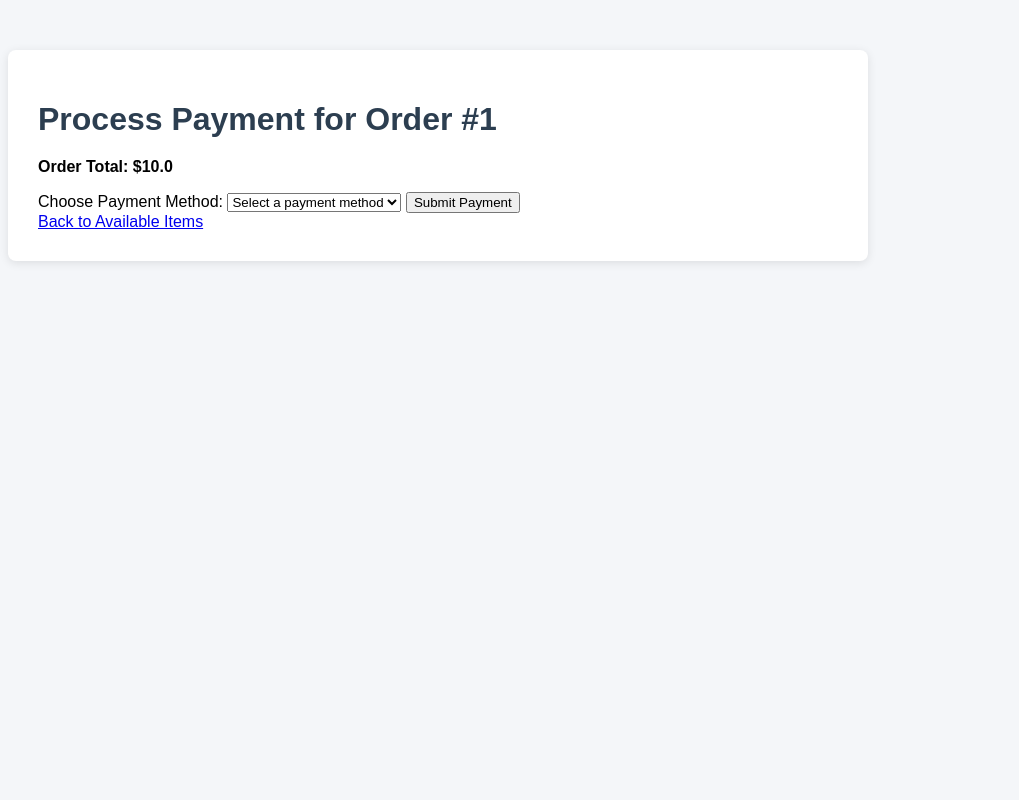
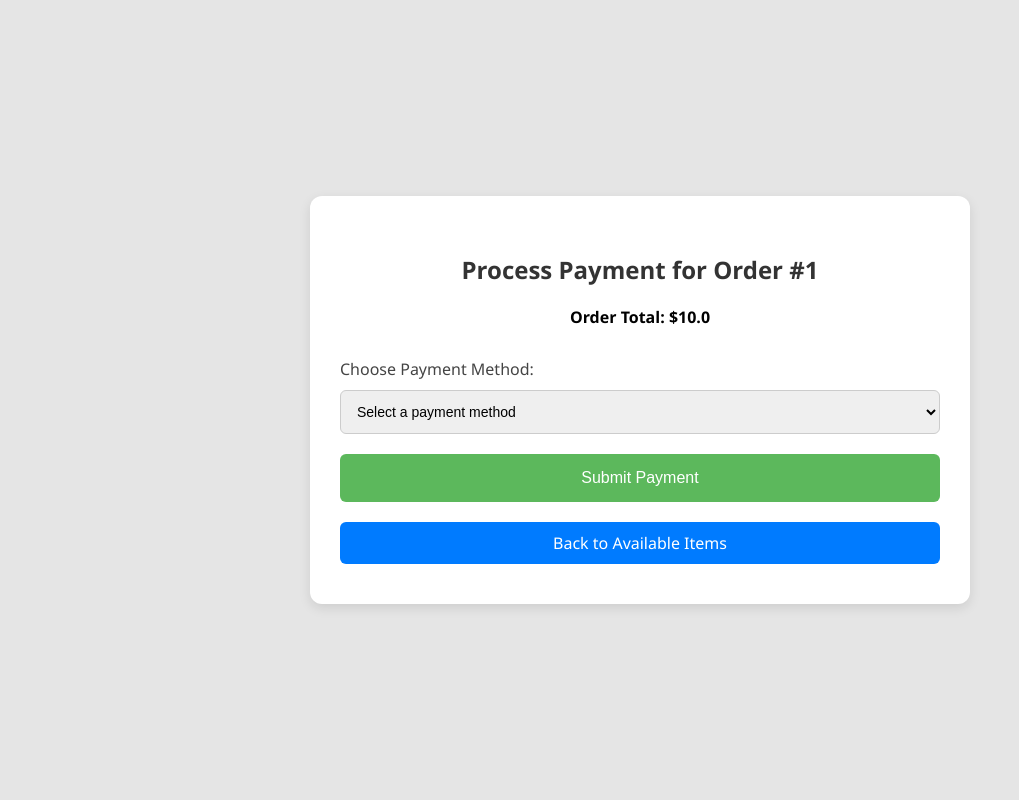
Before and after one commit to Yu-Nie-1159131/FreshHarvestVeggies, a Flask app: page /process_payment/1 in a window 1280 px wide. Shown: the whole page, without its empty margins (0-1019 px from the left). Run offline with Flask 3, Linux system fonts and the light colour scheme; the visitor is signed in with stand-in values (Sample User, id 1); tables that the repository leaves empty hold one stand-in row (values such as "Sample post"); parts of the project's set-up code (start-up, migrations or seed data) failed here and were passed over.

Commit message:
update fix bugs

```diff
--- a/app/routes/customer_routes.py
+++ b/app/routes/customer_routes.py
@@ -130,8 +130,9 @@ def place_order():
         discount_rate = 1.0  # Default rate
 
         # Check customer type and process order restrictions
-        if isinstance(customer, CorporateCustomer):
-            if customer.min_balance < customer.max_credit:
+        co_Customer = db.session.query(CorporateCustomer).filter(CorporateCustomer.id == customer_id).first()
+        if co_Customer is not None:
+            if co_Customer.min_balance < co_Customer.max_credit:
                 flash('Your balance is lower than the allowed credit limit. Cannot place an order.', 'error')
                 return redirect(url_for('customer_bp.available_items'))
             discount_rate = 0.9  # 10% discount for corporate customers
@@ -213,18 +214,21 @@ def place_order():
 
 @customer_bp.route('/process_payment/<int:order_id>', methods=['GET', 'POST'])
 def process_payment(order_id):
+    # Check if the customer is logged in
     if 'customer_id' not in session:
         return redirect('/login')
 
-    # Get the current order
+    # Retrieve the current order by order ID
     order = Order.query.get(order_id)
     if not order:
         return "Order not found", 404
 
+    # If the order is not found, redirect to available items
     if not order:
         flash('Order not found.', 'error')
         return redirect(url_for('customer_bp.available_items'))
 
+    # Handle the POST request when the form is submitted
     if request.method == 'POST':
         payment_method = request.form.get('payment_method')
 
@@ -232,6 +236,7 @@ def process_payment(order_id):
             payment = None
             total_amount = order.total_amount
 
+            # Handle credit card payment
             if payment_method == 'Credit Card':
                 payment = CreditCardPayment(
                     payment_date=datetime.now(),
@@ -240,6 +245,7 @@ def process_payment(order_id):
                     payment_type=payment_method,
                     card_expiry_date=request.form.get('expiry_date')
                 )
+            # Handle debit card payment
             elif payment_method == 'Debit Card':
                 payment = DebitCardPayment(
                     payment_date=datetime.now(),
@@ -248,21 +254,32 @@ def process_payment(order_id):
                     payment_type=payment_method,
                     bank_name=request.form.get('bank_name')
                 )
+            # Handle account payment
             elif payment_method == 'Account Payment':
                 customer = Customer.query.get(order.customer_id)
-                if customer.balance >= total_amount:
-                    customer.balance -= total_amount  # Deduct from account balance
-                    db.session.commit()  # Update balance
+                co_Customer = db.session.query(CorporateCustomer).filter(CorporateCustomer.id == order.customer_id).first()
+                if co_Customer is not None:  # Check if customer is a CorporateCustomer
+                    if co_Customer.min_balance  >=  co_Customer.max_credit:  # Check if balance is enough for CorporateCustomer
+                        co_Customer.min_balance -= total_amount  # Deduct from min_balance
+                    else:
+                        flash('Insufficient balance for Account Payment.', 'error')
+                        return redirect(url_for('customer_bp.process_payment', order_id=order_id))
                 else:
-                    flash('Insufficient balance for Account Payment.', 'error')
-                    return redirect(url_for('customer_bp.process_payment'))
+                    if customer.balance < -100:  # For regular customers, check if balance is below -100
+                        customer.balance -= total_amount  # Deduct from balance
+                        db.session.commit()  # Update balance in the database
+                    else:
+                        flash('Insufficient balance for Account Payment.', 'error')
+                        return redirect(url_for('customer_bp.process_payment', order_id=order_id))
             else:
                 flash('Invalid payment method.', 'error')
-                return redirect(url_for('customer_bp.process_payment'))
+                return redirect(url_for('customer_bp.process_payment', order_id=order_id))
 
+            # Add the payment record to the session
             if payment:
                 db.session.add(payment)
 
+            # Mark the order as completed
             order.status = 'Completed'
             db.session.commit()
 
@@ -272,9 +289,11 @@ def process_payment(order_id):
         except SQLAlchemyError as e:
             db.session.rollback()
             flash('Payment failed. Details: ' + str(e), 'error')
-            return redirect(url_for('customer_bp.process_payment'))
+            return redirect(url_for('customer_bp.process_payment', order_id=order_id))
 
+    # Render the payment page
     return render_template('customer_process_payment.html', order=order)
+
 
 
 
--- a/app/templates/customer_current_order.html
+++ b/app/templates/customer_current_order.html
@@ -131,7 +131,7 @@
         </form>
 
         <!-- Payment Button -->
-        <form method="POST" action="/processpayment">
+        <form method="GET" action="/process_payment/{{ order.id }}">
             <button type="submit" class="payment-button">Proceed to Payment</button>
         </form>
 
--- a/app/templates/customer_process_payment.html
+++ b/app/templates/customer_process_payment.html
@@ -5,77 +5,111 @@
     <meta name="viewport" content="width=device-width, initial-scale=1.0">
     <title>Process Payment</title>
     <style>
+        /* General body styling */
         body {
-            background-color: #f4f6f9;
-            font-family: Arial, sans-serif;
+            background-color: #e5e5e5;
+            font-family: 'Segoe UI', Tahoma, Geneva, Verdana, sans-serif;
+            margin: 0;
+            padding: 0;
+            display: flex;
+            justify-content: center;
+            align-items: center;
+            height: 100vh;
         }
+
+        /* Main container styling */
         .container {
-            margin-top: 50px;
-            max-width: 800px;
-            background-color: #ffffff;
-            padding: 30px;
-            border-radius: 8px;
-            box-shadow: 0 2px 10px rgba(0, 0, 0, 0.1);
+            background-color: #fff;
+            width: 90%;
+            max-width: 600px;
+            border-radius: 12px;
+            box-shadow: 0 4px 12px rgba(0, 0, 0, 0.1);
+            padding: 40px 30px;
         }
-        h1, h2 {
+
+        h1 {
+            color: #333;
+            font-size: 24px;
             margin-bottom: 20px;
-            font-weight: bold;
-            color: #2c3e50;
+            text-align: center;
+            font-weight: 600;
         }
-        .message {
+
+        .order-summary {
+            text-align: center;
+            margin-bottom: 30px;
+        }
+
+        /* Payment method dropdown */
+        label {
             font-size: 16px;
-            color: red;
+            color: #444;
+            margin-bottom: 10px;
+            display: block;
+        }
+
+        select, input[type="text"], input[type="date"] {
+            width: 100%;
+            padding: 12px;
             margin-bottom: 20px;
-            display: none; /* Initially hidden */
+            border: 1px solid #ccc;
+            border-radius: 6px;
+            font-size: 14px;
         }
-        .form-control {
-            margin-bottom: 15px;
+
+        /* Button styling */
+        button {
+            width: 100%;
+            background-color: #5cb85c;
+            color: white;
+            padding: 15px;
+            font-size: 16px;
+            border: none;
+            border-radius: 6px;
+            cursor: pointer;
+            transition: background-color 0.3s ease;
         }
-        ul {
-            list-style: none;
-            padding-left: 0;
+
+        button:hover {
+            background-color: #4cae4c;
         }
-        li {
-            margin-bottom: 20px;
+
+        /* Back link styling */
+        a.btn-back {
+            display: block;
+            margin-top: 20px;
+            text-align: center;
+            padding: 10px 0;
+            background-color: #007bff;
+            color: white;
+            text-decoration: none;
+            border-radius: 6px;
         }
-        .btn-primary {
-            margin-top: 20px;
-            width: 100%;
+
+        a.btn-back:hover {
+            background-color: #0056b3;
         }
-        #credit_card_details, #debit_card_details {
+
+        /* Payment details visibility */
+        .payment-details {
             display: none;
         }
-        .btn-back {
-            margin-top: 20px;
-            display: block;
+
+        /* Media queries for mobile responsiveness */
+        @media (max-width: 768px) {
+            .container {
                 width: 100%;
-            text-align: center;
-            background-color: #6c757d;
-            color: white;
-            text-decoration: none;
-            padding: 10px;
-            border-radius: 5px;
-        }
-        .flashed-messages {
-            list-style-type: none;
-            padding: 0;
+                padding: 20px;
             }
 
-        .flashed-messages li {
-            margin: 10px 0;
-            padding: 10px;
-            border-radius: 5px;
-            color: white;
+            h1 {
+                font-size: 20px;
             }
 
-        .success {
-            background-color: green;
+            select, input, button {
+                font-size: 14px;
             }
-
-        .error {
-            background-color: red;
         }
-
     </style>
 </head>
 <body>
@@ -88,7 +122,7 @@
         </div>
 
         <!-- Payment Form -->
-        <form method="POST" action="{{ url_for('customer_bp.process_payment') }}">
+        <form method="POST" action="/process_payment/{{order.id}}">
             <label for="payment_method">Choose Payment Method:</label>
             <select name="payment_method" id="payment_method" required>
                 <option value="" disabled selected>Select a payment method</option>
@@ -98,45 +132,45 @@
             </select>
 
             <!-- Credit Card Payment -->
-            <div id="credit_card_payment" class="payment-details" style="display:none;">
-                <h3>Credit Card Payment</h3>
+            <div id="credit_card_payment" class="payment-details">
                 <label for="card_type">Card Type:</label>
-                <input type="text" name="card_type" id="card_type" placeholder="e.g. Visa, MasterCard" required>
+                <input type="text" name="card_type" id="card_type" placeholder="VISA / Mastercard">
 
                 <label for="expiry_date">Expiry Date:</label>
-                <input type="text" name="expiry_date" id="expiry_date" placeholder="MM/YY" required>
+                <input type="date" name="expiry_date" id="expiry_date">
             </div>
 
             <!-- Debit Card Payment -->
-            <div id="debit_card_payment" class="payment-details" style="display:none;">
-                <h3>Debit Card Payment</h3>
+            <div id="debit_card_payment" class="payment-details">
                 <label for="debit_card_number">Debit Card Number:</label>
-                <input type="text" name="debit_card_number" id="debit_card_number" placeholder="Enter your debit card number" required>
+                <input type="text" name="debit_card_number" id="debit_card_number" placeholder="Enter your debit card number">
 
                 <label for="bank_name">Bank Name:</label>
-                <input type="text" name="bank_name" id="bank_name" placeholder="Enter your bank name" required>
+                <input type="text" name="bank_name" id="bank_name" placeholder="Enter your bank name">
             </div>
 
             <!-- Account Payment -->
-            <div id="account_payment" class="payment-details" style="display:none;">
-                <h3>Account Payment</h3>
+            <div id="account_payment" class="payment-details">
                 <p>Your balance will be used to complete the payment.</p>
             </div>
 
             <button type="submit">Submit Payment</button>
         </form>
 
-        <a href="{{ url_for('customer_bp.available_items') }}">Back to Available Items</a>
+        <a href="{{ url_for('customer_bp.available_items') }}" class="btn-back">Back to Available Items</a>
     </div>
 
     <script>
-        // JavaScript to handle showing/hiding payment details based on the selected method
+        // JavaScript to toggle payment details visibility
         document.getElementById('payment_method').addEventListener('change', function () {
             var selectedMethod = this.value;
+
+            // Hide all payment details
             document.querySelectorAll('.payment-details').forEach(function (element) {
                 element.style.display = 'none';
             });
 
+            // Show the relevant section based on the selected payment method
             if (selectedMethod === 'Credit Card') {
                 document.getElementById('credit_card_payment').style.display = 'block';
             } else if (selectedMethod === 'Debit Card') {
--- a/app/templates/staff_popular_items.html
+++ b/app/templates/staff_popular_items.html
@@ -56,7 +56,7 @@
             {% for item in popular_items %}
             <tr>
                 <td>{{ item.description }}</td>
-                <td>{{ item.total_quantity }}</td>
+                <td>{{ '%.2f' | format(item.total_quantity) }}</td>
             </tr>
             {% endfor %}
         </tbody>
```
Lines whose indentation alone changed are shown as unchanged.
